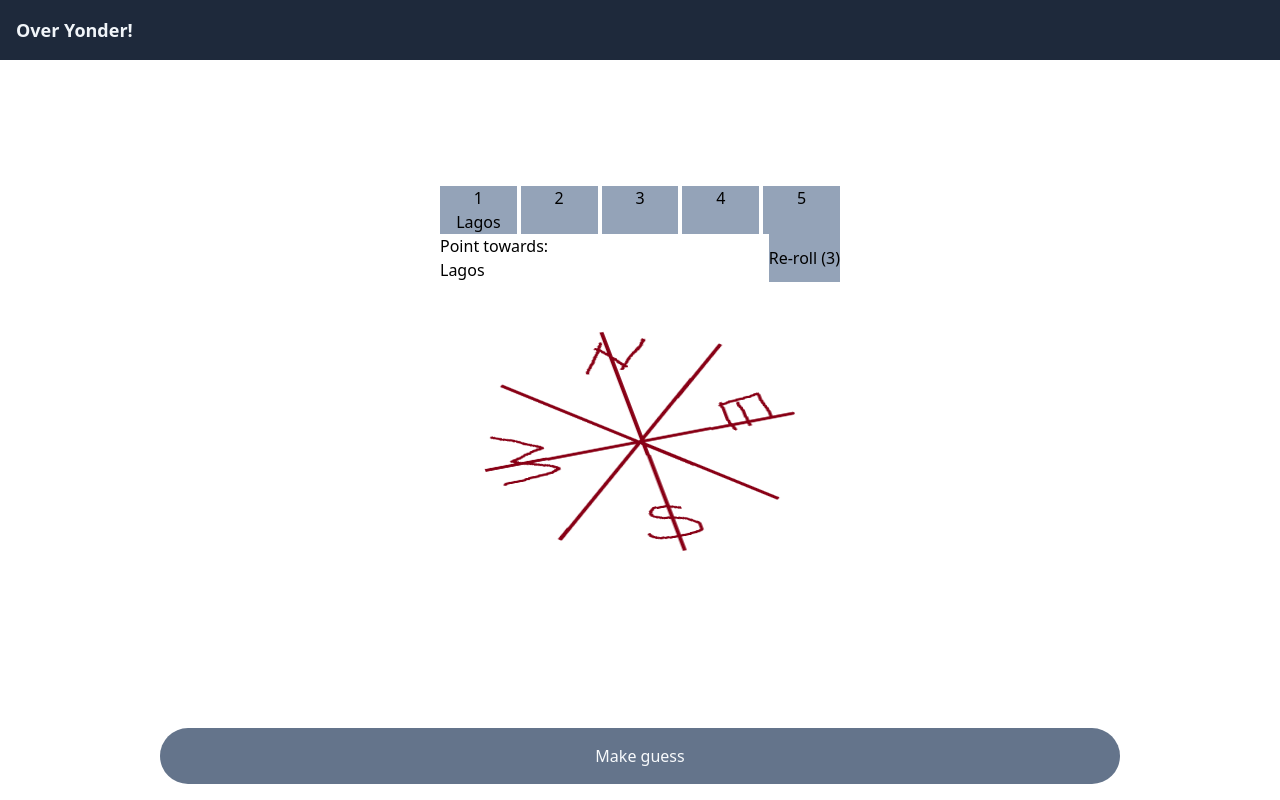
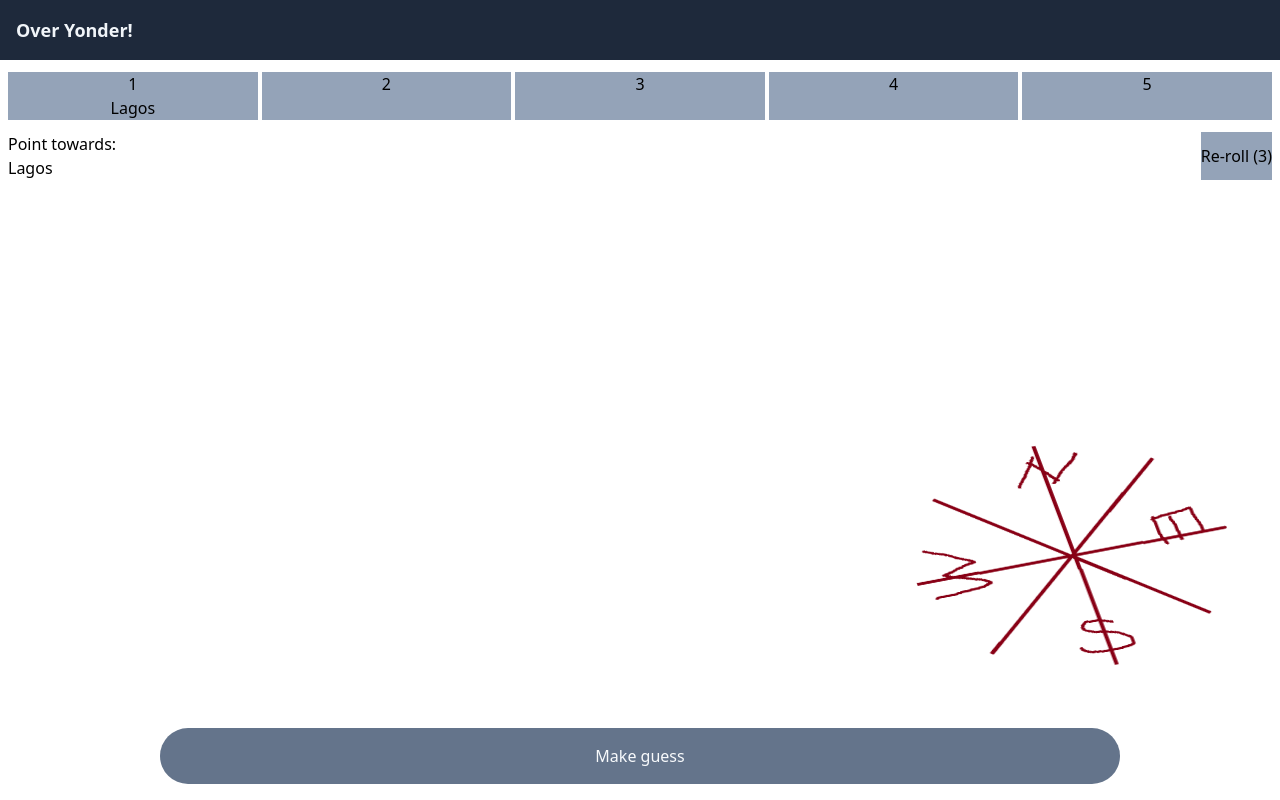
Before and after one commit to thekakkun/over-yonder, a React (Create React App) app: page / in a window 1280 px wide. Both pictures are taken after a click on the button "Start game". Built offline with nearby package versions, Linux system fonts and the light colour scheme.

Commit message:
Create base components for answer

```diff
--- a/src/components/Content.tsx
+++ b/src/components/Content.tsx
@@ -5,5 +5,5 @@
 }
 
 export default function Content(props: ContentProps) {
-  return <div> {props.children}</div>;
+  return <div className="grow p-2 w-full"> {props.children}</div>;
 }
--- a/src/components/Display.tsx
+++ b/src/components/Display.tsx
@@ -5,5 +5,9 @@
 }
 
 export default function Display(props: DisplayProps) {
-  return <div>{props.children}</div>;
+  return (
+    <div className="h-full flex flex-col justify-between ">
+      {props.children}
+    </div>
+  );
 }
--- a/src/components/Game.tsx
+++ b/src/components/Game.tsx
@@ -1,8 +1,10 @@
 import { Dispatch } from "react";
-import { Modes, StageList, ActionType } from "../types/game";
+import { Modes, StageList, ActionType, CompletedLocation } from "../types/game";
 import Compass from "./Compass";
 import Display from "./Display";
+import Map from "./Map";
 import Progress from "./Progress";
+import Score from "./Score";
 import Target from "./Target";
 
 interface GameProps {
@@ -27,10 +29,21 @@
     </>
   );
 
-  const answerDisplay = <></>;
+  const answerDisplay = (
+    <>
+      <Score
+        target={stages[stages.length - 1] as CompletedLocation}
+        location={location}
+      ></Score>
+      <Map
+        target={stages[stages.length - 1] as CompletedLocation}
+        location={location}
+      ></Map>
+    </>
+  );
 
   return (
-    <div className="flex-1 grid grid-rows-[auto_auto_1fr] grid-cols-1 items-center">
+    <div className="h-full flex flex-col gap-3">
       <Progress gameLength={gameLength} stages={stages}></Progress>
       <Display>{mode === "guess" ? guessDisplay : answerDisplay}</Display>
     </div>
--- /dev/null
+++ b/src/components/Map.tsx
@@ -0,0 +1,10 @@
+import { CompletedLocation } from "../types/game";
+
+interface MapProps {
+    target: CompletedLocation;
+    location: GeolocationCoordinates;
+  }
+
+export default function Map({target, location}:MapProps) {
+    return (<>hi</>)
+}
--- /dev/null
+++ b/src/components/Score.tsx
@@ -0,0 +1,18 @@
+import { CompletedLocation } from "../types/game";
+
+interface ScoreProps {
+  target: CompletedLocation;
+  location: GeolocationCoordinates;
+}
+
+export default function Score({ target }: ScoreProps) {
+  return (
+    <div>
+      <p>Your target:</p>
+      <p>{target.location}</p>
+
+      <p>You scored:</p>
+      <p>{target.score}</p>
+    </div>
+  );
+}
```
